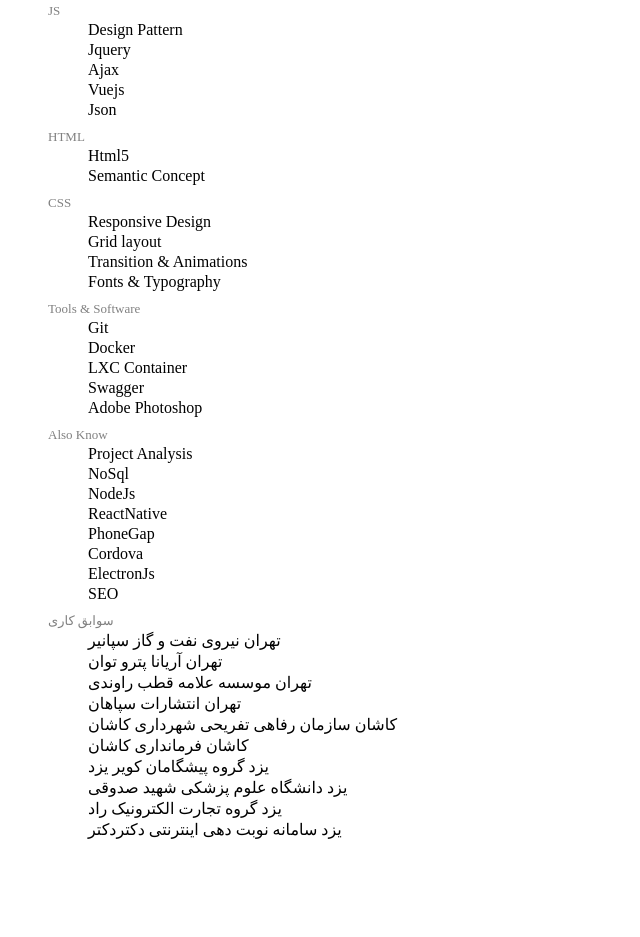
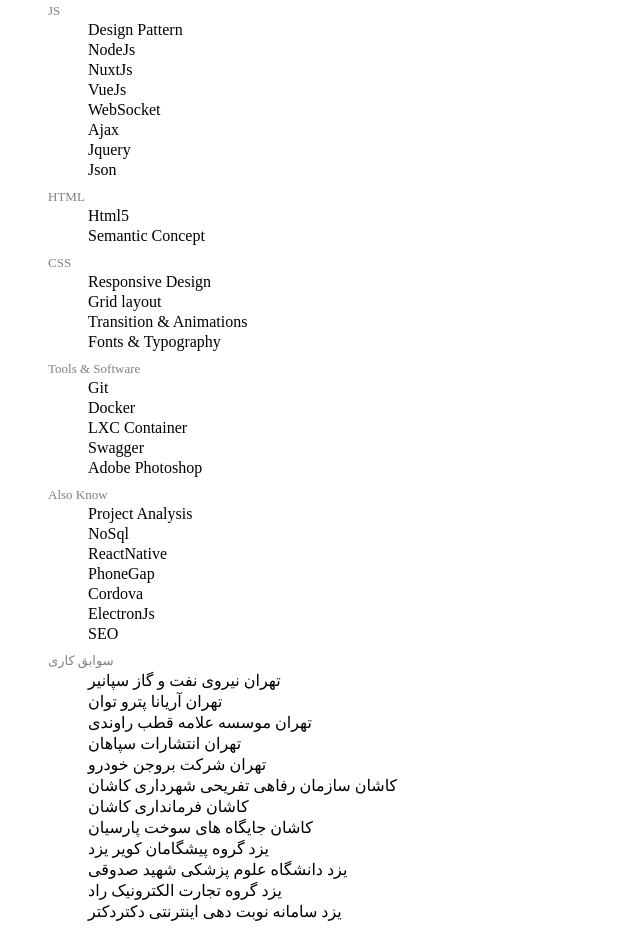
Before and after one commit to ag1363/ag1363.github.io, a plain HTML site: page r.html in a window 1280 px wide. Shown: the part 400-1337 px from the top of the page, without its empty margins (0-640 px from the left). Before the commit the page ends 1255 px from the top, so only its background shows below. Drawn offline with Linux system fonts and the light colour scheme.

Commit message:
Update r.html

```diff
--- a/r.html
+++ b/r.html
@@ -51,9 +51,12 @@
 				<span class="h">JS</span>
 				<ul>
 					<li>Design Pattern</li>
+					<li>NodeJs</li>
+					<li>NuxtJs</li>
+					<li>VueJs</li>
+					<li>WebSocket</li>
+					<li>Ajax</li>
 					<li>Jquery</li>
-					<li>Ajax</li>
-					<li>Vuejs</li>
 					<li>Json</li>
 				</ul>
 			</li>
@@ -88,7 +91,6 @@
 				<ul>
 					<li>Project Analysis</li>
 					<li>NoSql</li>
-					<li>NodeJs</li>
 					<li>ReactNative</li>
 					<li>PhoneGap</li>
 					<li>Cordova</li>
@@ -103,8 +105,10 @@
 					<li>تهران آریانا پترو توان</li>
 					<li>تهران موسسه علامه قطب راوندی</li>
 					<li>تهران انتشارات سپاهان</li>
+					<li>تهران شرکت بروجن خودرو</li>
 					<li>کاشان سازمان رفاهی تفریحی شهرداری کاشان</li>
 					<li>کاشان فرمانداری کاشان</li>
+					<li>کاشان جایگاه های سوخت پارسیان</li>
 					<li>یزد گروه پیشگامان کویر یزد</li>
 					<li>یزد دانشگاه علوم پزشکی شهید صدوقی</li>
 					<li>یزد گروه تجارت الکترونیک راد</li>
```
